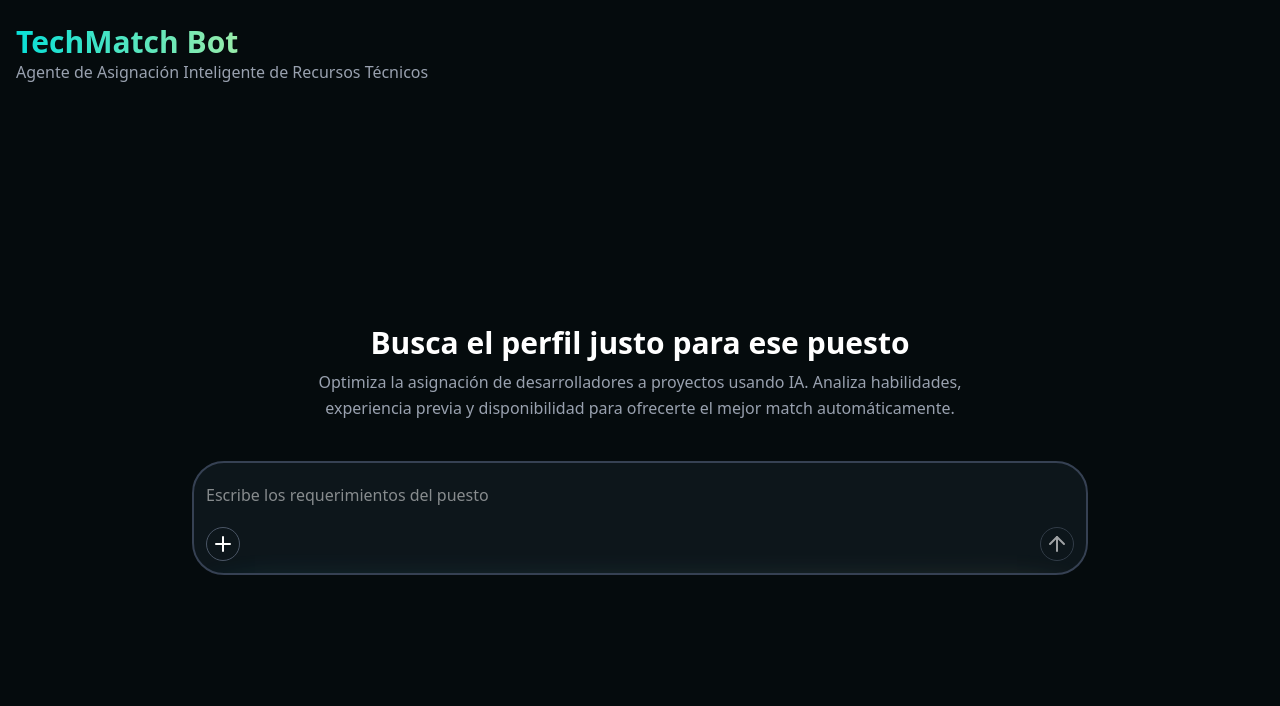
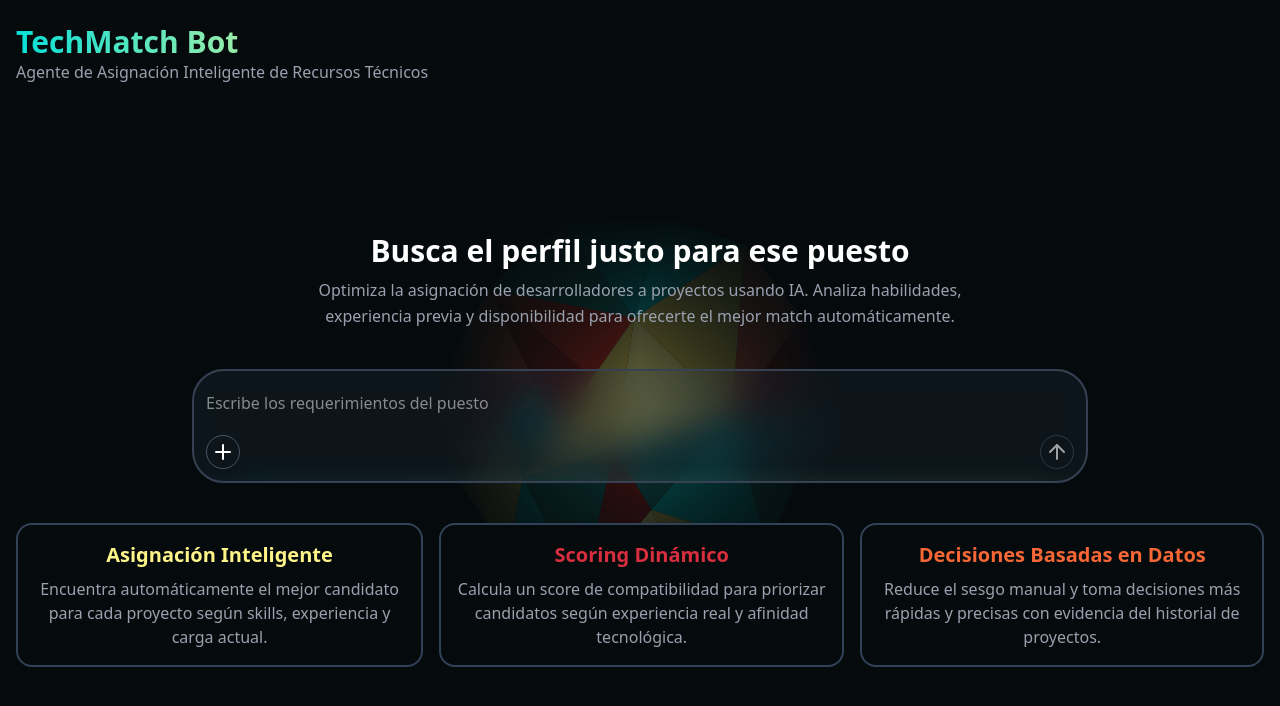
Before and after one commit to Androide18/techmatch-agent, a Next.js app: page /dashboard in a window 1280 px wide. Shown: the top 706 px of the page. Built offline with nearby package versions, Linux system fonts and the light colour scheme.

Commit message:
add info card and sirius logo background

```diff
--- /dev/null
+++ b/app/dashboard/components/info-card.tsx
@@ -0,0 +1,20 @@
+import { cn } from '@/lib/utils';
+
+interface InfoCardProp {
+  title: string;
+  description: string;
+  color: string;
+}
+
+export const InfoCard = ({ title, description, color }: InfoCardProp) => {
+  return (
+    <div
+      className={cn(
+        'p-4 rounded-2xl border-2 border-slate-700 text-center bg-bg'
+      )}
+    >
+      <h3 className={cn('text-xl font-semibold mb-2', color)}>{title}</h3>
+      <p className='text-gray-400'>{description}</p>
+    </div>
+  );
+};
--- a/app/dashboard/page.tsx
+++ b/app/dashboard/page.tsx
@@ -9,6 +9,7 @@ import { useState } from 'react';
 import { ProfileCard } from './components/profile-card';
 import { Button } from '@/components/ui/button';
 import { motion } from 'motion/react';
+import { InfoCard } from './components/info-card';
 
 export default function Home() {
   const [userHasAsked, setUserHasAsked] = useState(false);
@@ -79,9 +80,39 @@ export default function Home() {
           </div>
         )}
         {!userHasAsked && (
-          <TechMatchInput onSubmit={submit} isLoading={isLoading} />
+          <div className='flex flex-col items-center gap-10'>
+            <TechMatchInput onSubmit={submit} isLoading={isLoading} />
+
+            {/* Info Cards */}
+            <div className='flex gap-4'>
+              <InfoCard
+                title='Asignación Inteligente'
+                description='Encuentra automáticamente el mejor candidato para cada proyecto
+            según skills, experiencia y carga actual.'
+                color='text-secondary-1'
+              />
+
+              <InfoCard
+                title='Scoring Dinámico'
+                description='Calcula un score de compatibilidad para priorizar candidatos según
+            experiencia real y afinidad tecnológica.'
+                color='text-secondary-2'
+              />
+
+              <InfoCard
+                title='Decisiones Basadas en Datos'
+                description='Reduce el sesgo manual y toma decisiones más rápidas y precisas con
+            evidencia del historial de proyectos.'
+                color='text-secondary-3'
+              />
+            </div>
+          </div>
         )}
       </section>
+
+      <div className='absolute bottom-50 -translate-x-1/2 w-96 h-96 left-1/2 -z-10 mask-b-from-50% mask-t-from-50% mask-l-from-50% mask-r-from-50% opacity-40'>
+        <img src='./sirius-logo.svg' />
+      </div>
     </main>
   );
 }
--- a/app/features/TechMatchInput.tsx
+++ b/app/features/TechMatchInput.tsx
@@ -44,7 +44,7 @@ export function TechMatchInput({ onSubmit, isLoading }: TechMatchInputProps) {
         e.preventDefault();
         onSubmit(query);
       }}
-      className='max-w-4xl w-full p-3 bg-slate-700/20 rounded-4xl flex flex-col gap-3 border-2 border-gray-700 overflow-hidden relative'
+      className='max-w-4xl w-full p-3 bg-slate-700/20 backdrop-blur-lg rounded-4xl flex flex-col gap-3 border-2 border-gray-700 overflow-hidden relative'
     >
       <input
         value={query}
--- a/components/ui/button.tsx
+++ b/components/ui/button.tsx
@@ -5,7 +5,7 @@ import { cva, type VariantProps } from 'class-variance-authority';
 import { cn } from '@/lib/utils';
 
 const buttonVariants = cva(
-  "inline-flex items-center justify-center gap-2 whitespace-nowrap rounded-md text-base font-medium transition-all disabled:pointer-events-none disabled:opacity-50 [&_svg]:pointer-events-none [&_svg:not([class*='size-'])]:size-4 shrink-0 [&_svg]:shrink-0 outline-none focus-visible:border-ring focus-visible:ring-ring/50 focus-visible:ring-[3px] aria-invalid:ring-destructive/20 dark:aria-invalid:ring-destructive/40 aria-invalid:border-destructive",
+  "inline-flex items-center justify-center gap-2 whitespace-nowrap rounded-md text-base font-medium transition-all disabled:pointer-events-none disabled:opacity-50 [&_svg]:pointer-events-none [&_svg:not([class*='size-'])]:size-4 shrink-0 [&_svg]:shrink-0 outline-none focus-visible:border-ring focus-visible:ring-ring/50 focus-visible:ring-[3px] aria-invalid:ring-destructive/20 dark:aria-invalid:ring-destructive/40 aria-invalid:border-destructive hover:opacity-90",
   {
     variants: {
       variant: {
```
Also changed, not shown: public/sirius-logo.svg (added).
